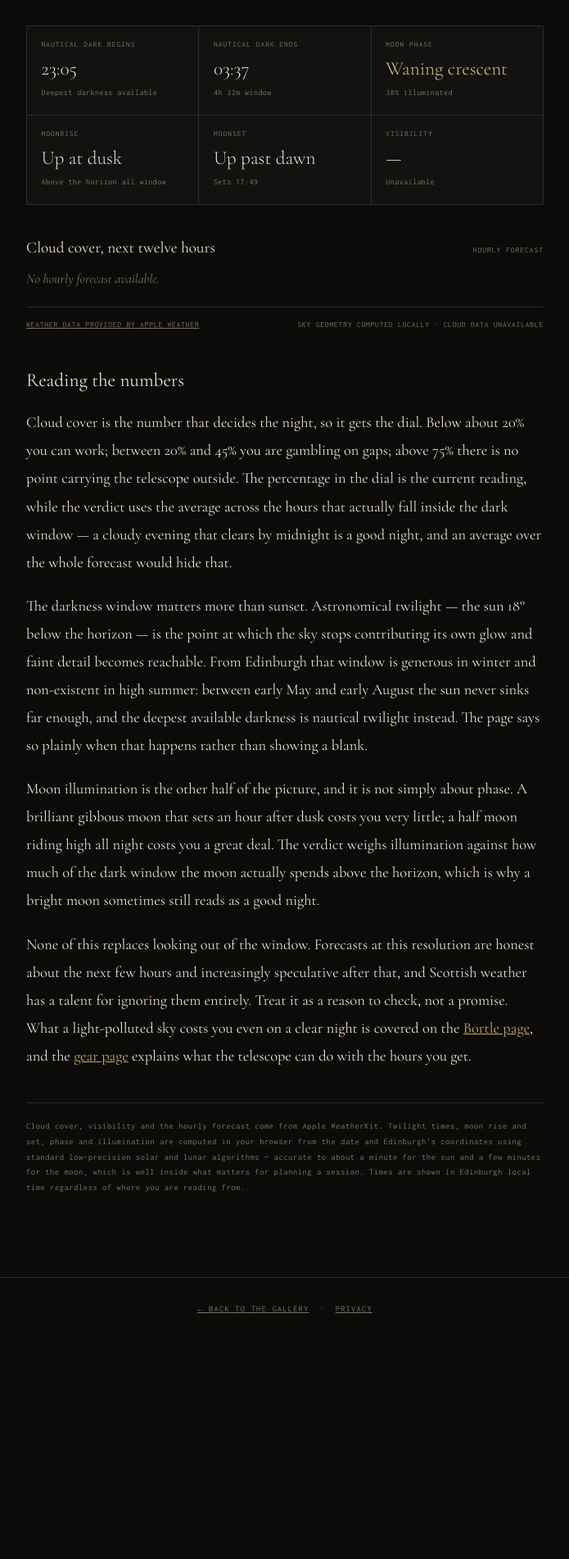
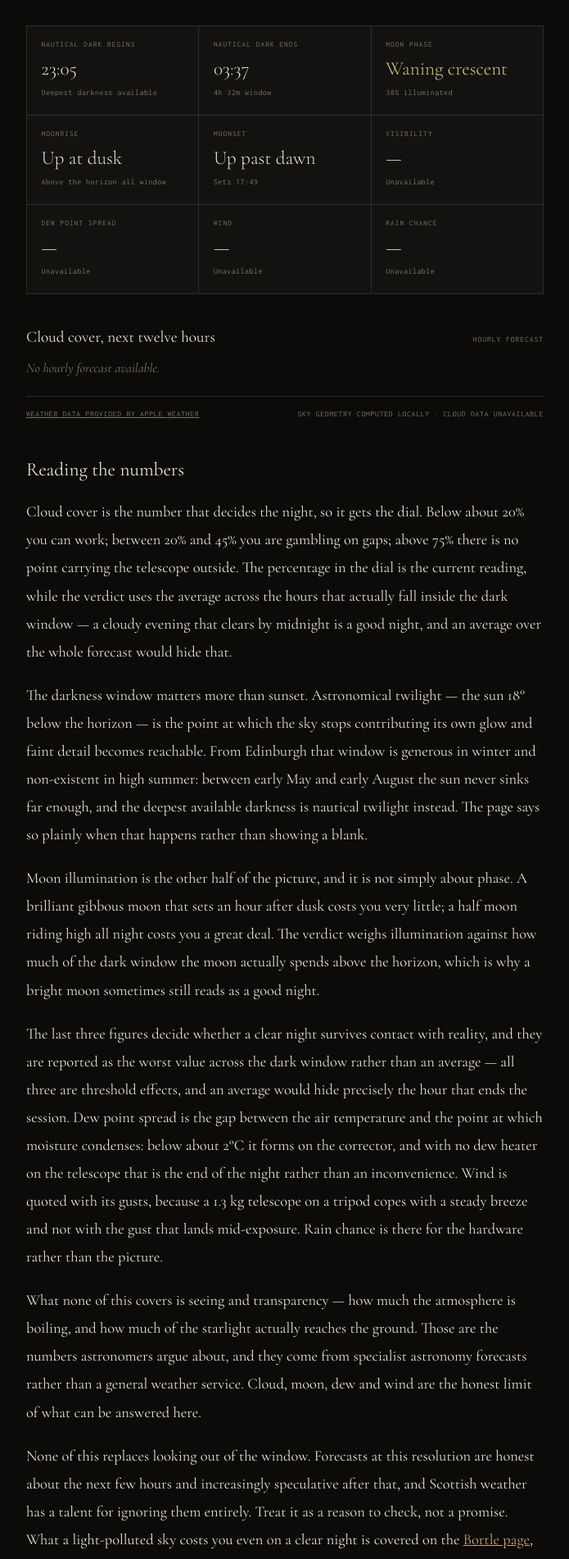
Before and after one commit to CMDRPhaedra/Astrophotography, a Jekyll site: the page built from sky/index.md, in a window 1280 px wide. Shown: the part 675-2577 px from the top of the page at 82% size, without its empty margins (292-987 px from the left). Built offline with Jekyll 4.4.1, drawn with Linux system fonts in a browser that asks for light colours; before the commit the page ends 2310 px from its top, so only the background shows below that.

Commit message:
Report dew, wind and rain alongside cloud
Cloud decides whether to go outside; these three decide whether the night
survives once you are. All are taken as the worst value across the dark
window rather than an average, because all three are threshold effects and
an average hides exactly the hour that ends the session.

Dew point spread under 2C means dew on the optics with no heater to fight
it. Gusts above 25 km/h trail frames on a light alt-az tripod, and above
40 there is no point. Rain chance is there for the hardware.

Each appears both as a stat card, colour-coded by severity, and as a line
in the verdict, so a clear night with 67% rain at midnight no longer reads
as a good one.

The grid is nine cards now, which is a clean 3x3 on desktop but left an odd
cell on narrow screens - and because the grid draws its rules with its own
gap, that empty cell rendered as a solid block. The last card spans the row
when the count is odd. Two columns also now hold down to 330px rather than
380px, since nine cards single-file is a long scroll on a phone.

```diff
--- a/assets/js/sky-conditions.js
+++ b/assets/js/sky-conditions.js
@@ -523,6 +523,80 @@
     return { mean: Math.round(sum / series.length), coveredWindow: inWindow.length > 0, hours: series.length };
   }
 
+  /**
+   * Worst-case dew, wind and rain across the dark window.
+   *
+   * Extremes rather than averages, because these three are threshold effects
+   * rather than gradual ones: one hour where the dew point closes on the air
+   * temperature fogs the corrector for the rest of the night, and a single
+   * gust trails the sub it lands on. An average would hide exactly the hour
+   * that ends the session.
+   */
+  function windowExtremes(hourly, window) {
+    if (!hourly || !hourly.length) return null;
+
+    var inWindow = [];
+    if (window.start && window.end) {
+      for (var i = 0; i < hourly.length; i++) {
+        var t = new Date(hourly[i].time).valueOf();
+        if (t >= window.start.valueOf() && t <= window.end.valueOf()) inWindow.push(hourly[i]);
+      }
+    }
+    var series = inWindow.length ? inWindow : hourly;
+
+    var maxPrecip = null, minSpread = null, maxGust = null, maxWind = null;
+    for (var j = 0; j < series.length; j++) {
+      var h = series[j];
+      if (h.precipChancePercent != null) {
+        maxPrecip = maxPrecip === null ? h.precipChancePercent : Math.max(maxPrecip, h.precipChancePercent);
+      }
+      if (h.temperatureC != null && h.dewPointC != null) {
+        var spread = h.temperatureC - h.dewPointC;
+        minSpread = minSpread === null ? spread : Math.min(minSpread, spread);
+      }
+      if (h.windGustKph != null) {
+        maxGust = maxGust === null ? h.windGustKph : Math.max(maxGust, h.windGustKph);
+      }
+      if (h.windSpeedKph != null) {
+        maxWind = maxWind === null ? h.windSpeedKph : Math.max(maxWind, h.windSpeedKph);
+      }
+    }
+
+    return {
+      maxPrecip: maxPrecip,
+      minSpread: minSpread === null ? null : Math.round(minSpread * 10) / 10,
+      maxGust: maxGust,
+      maxWind: maxWind,
+      coveredWindow: inWindow.length > 0
+    };
+  }
+
+  // Below about 2°C the air is close enough to saturation that dew forms on
+  // the corrector. The Dwarf 3 has no dew heater, so this ends a session
+  // rather than degrading it.
+  function dewBand(spread) {
+    if (spread === null || spread === undefined) return 'unknown';
+    if (spread < 2) return 'bad';
+    if (spread < 4) return 'warn';
+    return 'good';
+  }
+
+  // Gusts matter more than sustained wind for a 1.3 kg alt-az scope on a
+  // tripod: the average is survivable, the gust is what trails a frame.
+  function windBand(gust) {
+    if (gust === null || gust === undefined) return 'unknown';
+    if (gust >= 40) return 'bad';
+    if (gust >= 25) return 'warn';
+    return 'good';
+  }
+
+  function precipBand(pct) {
+    if (pct === null || pct === undefined) return 'unknown';
+    if (pct >= 50) return 'bad';
+    if (pct >= 20) return 'warn';
+    return 'good';
+  }
+
   function cloudBand(pct) {
     if (pct === null || pct === undefined) return 'unknown';
     if (pct <= 20) return 'clear';
@@ -573,6 +647,31 @@
       tone = 'caution';
       notes.push(cloud + '% mean cloud, though a ' + Math.round(ctx.illum.fraction * 100) +
         '% moon sits above the horizon for most of the dark hours. Narrowband targets will cope; galaxies will not.');
+    }
+
+    // Cloud decides whether to go out at all; these three decide whether the
+    // night survives once you are out. They are reported even on a clouded-out
+    // night, because a 90% gust warning is worth seeing before you carry the
+    // tripod outside regardless.
+    var ex = ctx.extremes;
+    if (ex) {
+      if (precipBand(ex.maxPrecip) === 'bad') {
+        notes.push('Rain reaches ' + ex.maxPrecip + '% during the window — worth keeping the gear indoors.');
+      } else if (precipBand(ex.maxPrecip) === 'warn') {
+        notes.push(ex.maxPrecip + '% chance of rain at some point in the window; keep an eye on it.');
+      }
+
+      if (dewBand(ex.minSpread) === 'bad') {
+        notes.push('Dew point closes to within ' + ex.minSpread + '°C of the air temperature — expect dew on the optics, and there is no heater to fight it.');
+      } else if (dewBand(ex.minSpread) === 'warn') {
+        notes.push('Dew point gets within ' + ex.minSpread + '°C; dew is possible late on.');
+      }
+
+      if (windBand(ex.maxGust) === 'bad') {
+        notes.push('Gusts to ' + ex.maxGust + ' km/h. Too much for a light alt-az tripod — expect trailed frames.');
+      } else if (windBand(ex.maxGust) === 'warn') {
+        notes.push('Gusts to ' + ex.maxGust + ' km/h; some frames will trail, so shoot short and stack more.');
+      }
     }
 
     if (ctx.window.level === null) {
@@ -733,13 +832,15 @@
     var hourly = data && data.hourlyCloudCover ? data.hourlyCloudCover : null;
     var cloudStats = windowCloud(hourly, window_);
     var cloudMean = cloudStats ? cloudStats.mean : (data && data.cloudCoverPercent != null ? data.cloudCoverPercent : null);
+    var extremes = windowExtremes(hourly, window_);
 
     var v = verdict({
       cloudMean: cloudMean,
       window: window_,
       moon: moon,
       illum: illum,
-      nextAstro: nextAstro
+      nextAstro: nextAstro,
+      extremes: extremes
     });
 
     // ── Hero
@@ -808,6 +909,46 @@
       data && data.visibilityKm != null
         ? (data.visibilityKm >= 15 ? 'Clear horizon' : data.visibilityKm >= 8 ? 'Slight haze' : 'Murky')
         : 'Unavailable'
+    ));
+
+    // The three that decide whether a clear night actually survives.
+    var toneClass = { good: 'is-good', warn: 'is-warn', bad: 'is-bad', unknown: null };
+
+    var spread = extremes && extremes.minSpread != null ? extremes.minSpread : null;
+    var dew = dewBand(spread);
+    stats.appendChild(statCard(
+      'Dew point spread',
+      spread != null ? spread + '°C' : '—',
+      dew === 'bad' ? 'Dew likely on the optics' :
+        dew === 'warn' ? 'Dew possible late on' :
+          dew === 'good' ? 'Optics should stay clear' : 'Unavailable',
+      toneClass[dew]
+    ));
+
+    var gust = extremes && extremes.maxGust != null ? extremes.maxGust
+             : (data && data.windGustKph != null ? data.windGustKph : null);
+    var wind = extremes && extremes.maxWind != null ? extremes.maxWind
+             : (data && data.windSpeedKph != null ? data.windSpeedKph : null);
+    var wb = windBand(gust);
+    stats.appendChild(statCard(
+      'Wind',
+      wind != null ? wind + ' km/h' : '—',
+      gust != null
+        ? 'Gusting ' + gust + ' — ' + (wb === 'bad' ? 'too much for the tripod' :
+            wb === 'warn' ? 'some frames will trail' : 'steady enough')
+        : 'Unavailable',
+      toneClass[wb]
+    ));
+
+    var precip = extremes && extremes.maxPrecip != null ? extremes.maxPrecip : null;
+    var pb = precipBand(precip);
+    stats.appendChild(statCard(
+      'Rain chance',
+      precip != null ? precip + '%' : '—',
+      pb === 'bad' ? 'Keep the gear indoors' :
+        pb === 'warn' ? 'Possible — worth watching' :
+          pb === 'good' ? 'Dry through the window' : 'Unavailable',
+      toneClass[pb]
     ));
 
     // ── Chart
--- a/sky/index.md
+++ b/sky/index.md
@@ -95,6 +95,8 @@
   .sky-stat-value { font-size: 1.45rem; font-weight: 300; line-height: 1.2; }
   .sky-stat-value.is-moon { color: var(--moonlit); }
   .sky-stat-value.is-good { color: var(--clear); }
+  .sky-stat-value.is-warn { color: var(--broken); }
+  .sky-stat-value.is-bad  { color: var(--overcast); }
   .sky-stat-detail {
     font-family: 'Inconsolata', monospace; font-size: 0.62rem; letter-spacing: 0.05em;
     color: var(--dim); margin-top: 0.4rem; line-height: 1.6;
@@ -219,14 +221,25 @@
     .sky-hero { grid-template-columns: 1fr; gap: 1.8rem; justify-items: center; text-align: center; }
     .sky-verdict-sub p { text-align: left; }
     .sky-stats { grid-template-columns: repeat(2, 1fr); }
+    /* An odd card count leaves a hole, and because the grid uses its gap to
+       draw the rules, that hole renders as a solid border-coloured block.
+       Letting the last one span the row keeps the edge clean. */
+    .sky-stats .sky-stat:last-child:nth-child(odd) { grid-column: 1 / -1; }
     .sky-chart { gap: 0.4rem; padding: 0.7rem 0.6rem 0.5rem; }
     .sky-plot, .sky-axis-y { height: 110px; }
     .sky-plot, .sky-axis-x { gap: 2px; }
     .sky-bar-time { font-size: 0.48rem; }
   }
+  /* Nine cards single-file is a long scroll on a phone, and two columns stay
+     legible well below the narrowest common handset — so only fall back to
+     one column on genuinely tiny viewports. */
+  @media (max-width: 330px) {
+    .sky-stats { grid-template-columns: 1fr; }
+  }
   @media (max-width: 380px) {
-    .sky-stats { grid-template-columns: 1fr; }
     .sky-dial, .sky-dial-wrap { width: 180px; height: 180px; }
+    .sky-stat { padding: 0.85rem 0.8rem 1rem; }
+    .sky-stat-value { font-size: 1.25rem; }
   }
 
   @media (prefers-reduced-motion: reduce) {
@@ -299,6 +312,10 @@
 
 Moon illumination is the other half of the picture, and it is not simply about phase. A brilliant gibbous moon that sets an hour after dusk costs you very little; a half moon riding high all night costs you a great deal. The verdict weighs illumination against how much of the dark window the moon actually spends above the horizon, which is why a bright moon sometimes still reads as a good night.
 
+The last three figures decide whether a clear night survives contact with reality, and they are reported as the worst value across the dark window rather than an average — all three are threshold effects, and an average would hide precisely the hour that ends the session. Dew point spread is the gap between the air temperature and the point at which moisture condenses: below about 2°C it forms on the corrector, and with no dew heater on the telescope that is the end of the night rather than an inconvenience. Wind is quoted with its gusts, because a 1.3&nbsp;kg telescope on a tripod copes with a steady breeze and not with the gust that lands mid-exposure. Rain chance is there for the hardware rather than the picture.
+
+What none of this covers is seeing and transparency — how much the atmosphere is boiling, and how much of the starlight actually reaches the ground. Those are the numbers astronomers argue about, and they come from specialist astronomy forecasts rather than a general weather service. Cloud, moon, dew and wind are the honest limit of what can be answered here.
+
 None of this replaces looking out of the window. Forecasts at this resolution are honest about the next few hours and increasingly speculative after that, and Scottish weather has a talent for ignoring them entirely. Treat it as a reason to check, not a promise. What a light-polluted sky costs you even on a clear night is covered on the [Bortle page](/bortle/), and the [gear page](/gear/) explains what the telescope can do with the hours you get.
 
 <p class="sky-caveat">Cloud cover, visibility and the hourly forecast come from Apple WeatherKit. Twilight times, moon rise and set, phase and illumination are computed in your browser from the date and Edinburgh's coordinates using standard low-precision solar and lunar algorithms — accurate to about a minute for the sun and a few minutes for the moon, which is well inside what matters for planning a session. Times are shown in Edinburgh local time regardless of where you are reading from.</p>
```
